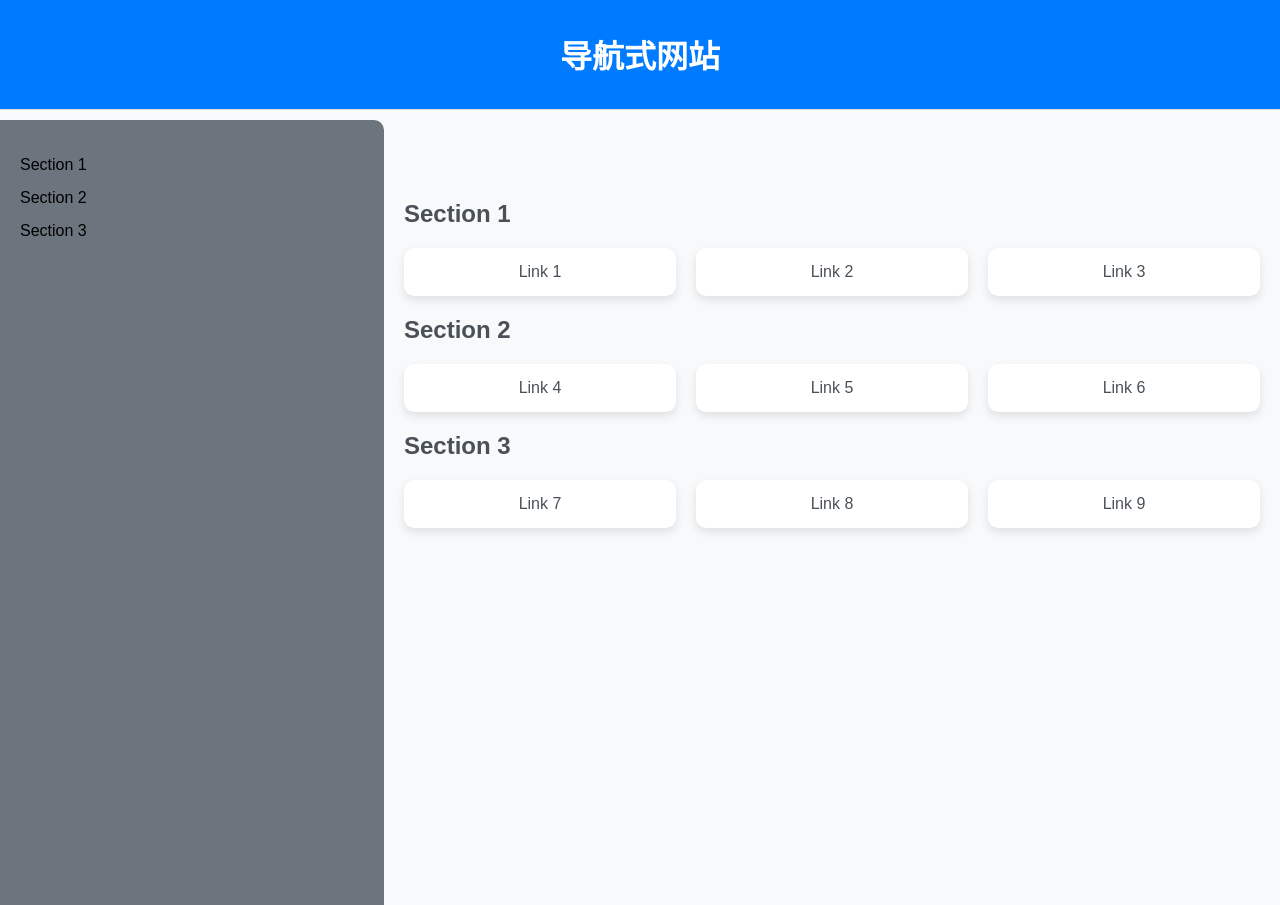
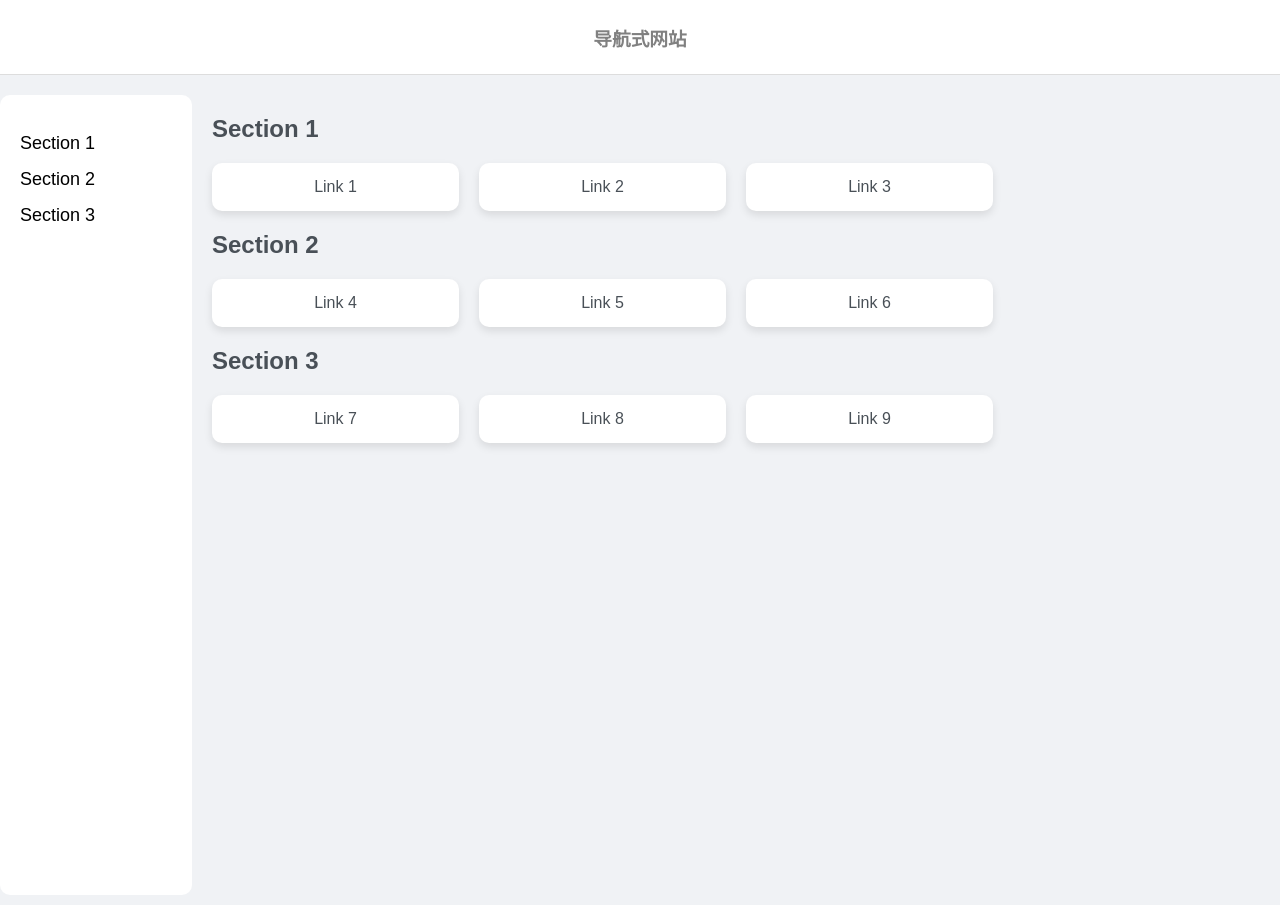
Before and after one commit to wonder0091/navigation, a plain HTML site: page index.html in a window 1280 px wide. Before the commit the page ends 800 px from the top, so only its background shows below. Drawn offline with Linux system fonts and the light colour scheme.

Commit message:
Update index.html
1

```diff
--- a/index.html
+++ b/index.html
@@ -9,31 +9,32 @@
             font-family: Arial, sans-serif;
             margin: 0;
             padding: 0;
-            background-color: #f8f9fa; /* 更雅观的页面背景色 */
+            background-color: rgb(240,242,245); /* 更雅观的页面背景色 */
             color: #495057; /* 更深的字体颜色 */
         }
 
         header {
-            background-color: #007bff; /* 更雅观的配色 */
-            color: #fff;
+            padding: 5px;
+            background-color: white; /* 更雅观的配色 */
+            color: gray;
             text-align: center;
-            padding: 10px 0; /* 更小的上下内边距 */
             font-weight: bold; /* 加粗字体 */
             border-bottom: 1px solid #ddd; /* 底部边框线 */
         }
 
         nav {
-            width: 30%; /* 固定宽度为30% */
-            min-width: 200px; /* 最小宽度为200px */
-            position: fixed; /* 固定定位 */
+            width: 15%; /* 更窄一点的侧边栏 */
+            float: left;
+            font-size: 18px;
+            background-color: white; /* 更雅观的配色 */
+            border: 1px black ;
+            color: black;
+            padding: 20px;
+            box-sizing: border-box;
             height: 100vh;
             overflow-y: auto;
-            background-color: #6c757d; /* 更改为灰色背景 */
-            color: #000; /* 更改为黑色字体颜色 */
-            padding: 20px;
-            box-sizing: border-box;
-            border-radius: 0 10px 10px 0; /* 圆角，只有右上和右下两个角是圆角 */
-            margin-top: 10px; /* 上边距 */
+            border-radius: 10px; /* 圆角 */
+            margin-top: 20px; /* 上边距 */
             margin-bottom: 10px; /* 下边距 */
         }
 
@@ -48,11 +49,10 @@
         }
 
         main {
-            width: 70%; /* 固定宽度为70% */
-            float: right; /* 右浮动 */
+            width: 85%; /* 更宽一点的主内容区域 */
+            float: left;
             padding: 20px;
             box-sizing: border-box;
-            margin-top: 50px; /* 考虑固定菜单的高度 */
         }
 
         section {
@@ -87,7 +87,7 @@
 <body>
 
 <header>
-    <h1>导航式网站</h1>
+    <h3>导航式网站</h3>
 </header>
 
 <nav>
```
